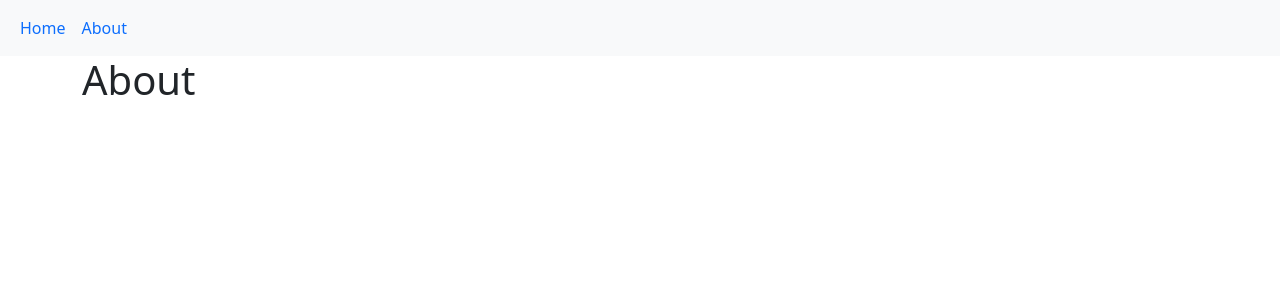
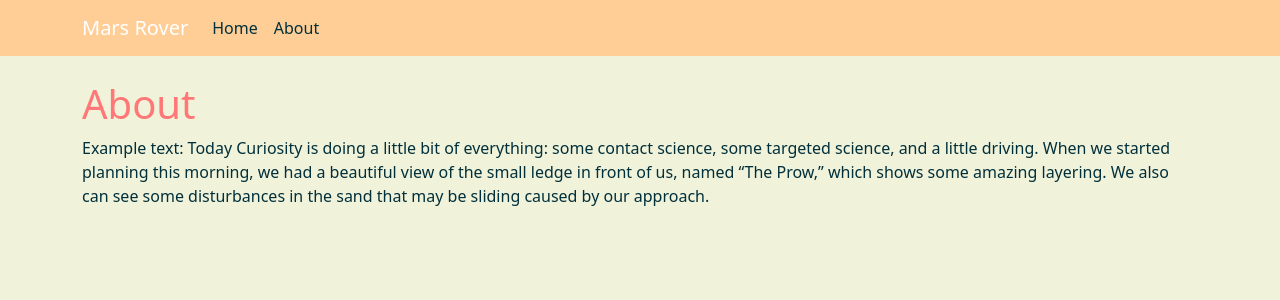
Before and after one commit to eukokwelu/Mars-Rovers-Site, a Flask app: page /about in a window 1280 px wide. Shown: the top 300 px of the page. Run offline with Flask 2, Linux system fonts and the light colour scheme.

Commit message:
Messing about with a main.css stylesheet which tells the site what colours to use

```diff
--- a/app.py
+++ b/app.py
@@ -1,4 +1,5 @@
-from flask import Flask, render_template
+from flask import Flask, render_template, url_for
+
 import rovers
 
 app = Flask(__name__)  # this way it knows where to find static files etc
--- /dev/null
+++ b/static/main.css
@@ -0,0 +1,33 @@
+body {
+    background: #f1f2da;
+    color: #00303b;
+    margin-top: 5rem;
+}
+
+h1, h2, h3, h4, h5, h6 {
+    color: #ff7777;
+}
+
+.bg-steel {
+    background-color: #ffce96;
+}
+
+.site-header .navbar-nav .nav-link {
+    color: #00303b;
+}
+
+.site-header .navbar-nav .nav-link:hover {
+    color: #00303b;
+}
+
+.site-header .navbar-nav .nav-link.active {
+    font-weight: 500;
+}
+
+.content-section {
+    background: #f1f2da;
+    padding: 10px 20px;
+    border: 1px solid #f1f2da;
+    border-radius: 3px;
+    margin-bottom: 20px;
+}
--- a/templates/about.html
+++ b/templates/about.html
@@ -1,4 +1,11 @@
 {% extends 'layout.html' %}
 {% block content %}
     <h1> About </h1>
+    <p>
+        Example text:
+        Today Curiosity is doing a little bit of everything: some contact science, some targeted science, and a little
+        driving. When we started planning this morning, we had a beautiful view of the small ledge in front of us, named
+        “The Prow,” which shows some amazing layering. We also can see some disturbances in the sand that may be sliding
+        caused by our approach.
+    </p>
 {% endblock content %}
--- a/templates/layout.html
+++ b/templates/layout.html
@@ -7,6 +7,7 @@
     <!-- Bootstrap CSS -->
     <link href="https://cdn.jsdelivr.net/npm/bootstrap@5.0.2/dist/css/bootstrap.min.css" rel="stylesheet"
           integrity="sha384-EVSTQN3/azprG1Anm3QDgpJLIm9Nao0Yz1ztcQTwFspd3yD65VohhpuuCOmLASjC" crossorigin="anonymous">
+    <link rel="stylesheet" type="text/css" href="{{ url_for('static', filename='main.css') }}">
     {% if title %}
         <title> Mars Rover - {{ title }}</title>
     {% else %}
@@ -14,19 +15,24 @@
     {% endif %}
 </head>
 
-<nav class="navbar navbar-expand-sm bg-light">
-    <div class="container-fluid">
-        <!-- Links -->
-        <ul class="navbar-nav">
-            <li class="nav-item">
-                <a class="nav-link" href="/">Home</a>
-            </li>
-            <li class="nav-item">
-                <a class="nav-link" href="/about">About</a>
-            </li>
-        </ul>
-    </div>
-</nav>
+<header class="site-header">
+    <nav class="navbar navbar-expand-md navbar-dark bg-steel fixed-top">
+        <div class="container">
+            <a class="navbar-brand mr-4" href="/">Mars Rover</a>
+            <button class="navbar-toggler" type="button" data-toggle="collapse" data-target="#navbarToggle"
+                    aria-controls="navbarToggle" aria-expanded="false" aria-label="Toggle navigation">
+                <span class="navbar-toggler-icon"></span>
+            </button>
+            <div class="collapse navbar-collapse" id="navbarToggle">
+                <div class="navbar-nav mr-auto">
+                    <a class="nav-item nav-link" href="/">Home</a>
+                    <a class="nav-item nav-link" href="/about">About</a>
+                </div>
+            </div>
+        </div>
+    </nav>
+</header>
+
 
 <body>
 <div class="container">
```
